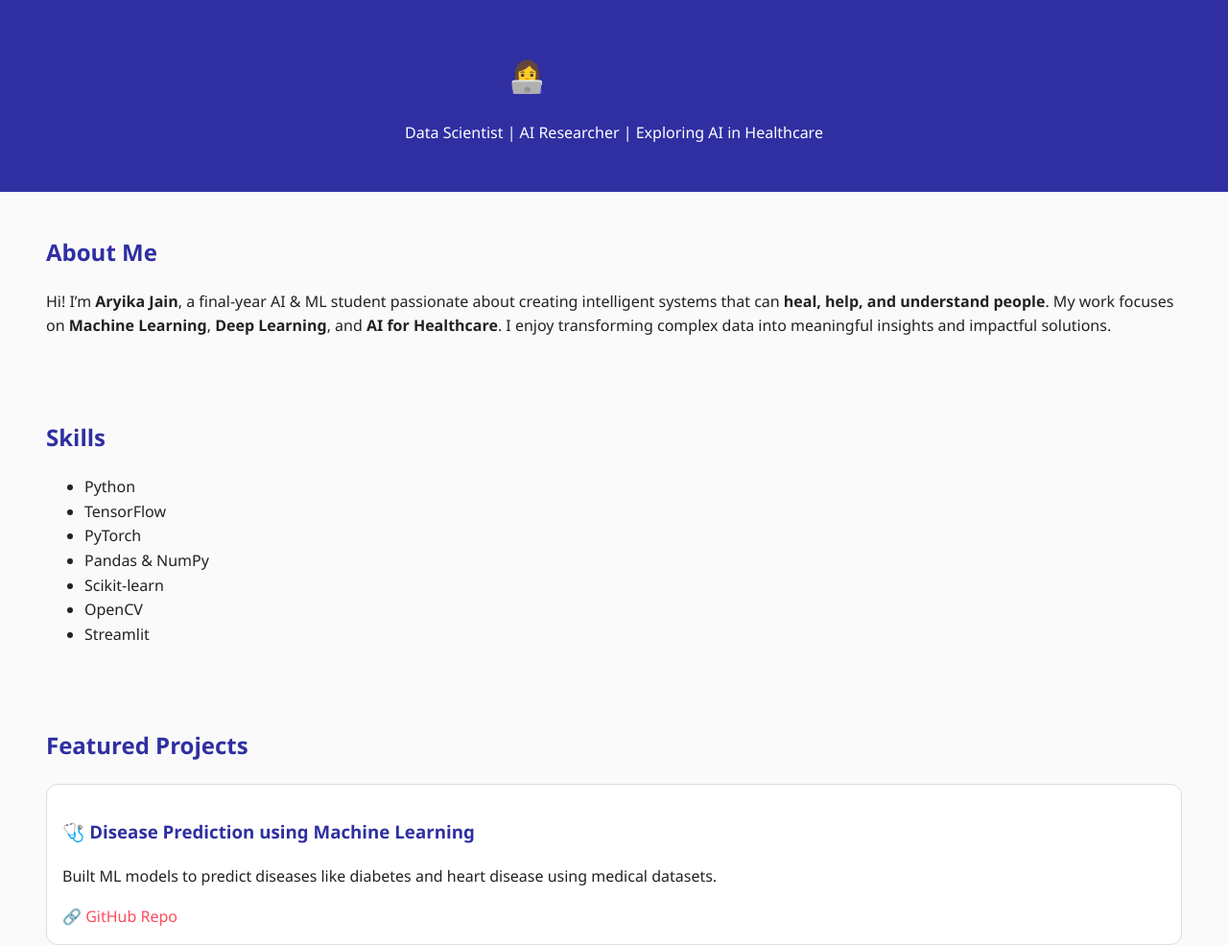
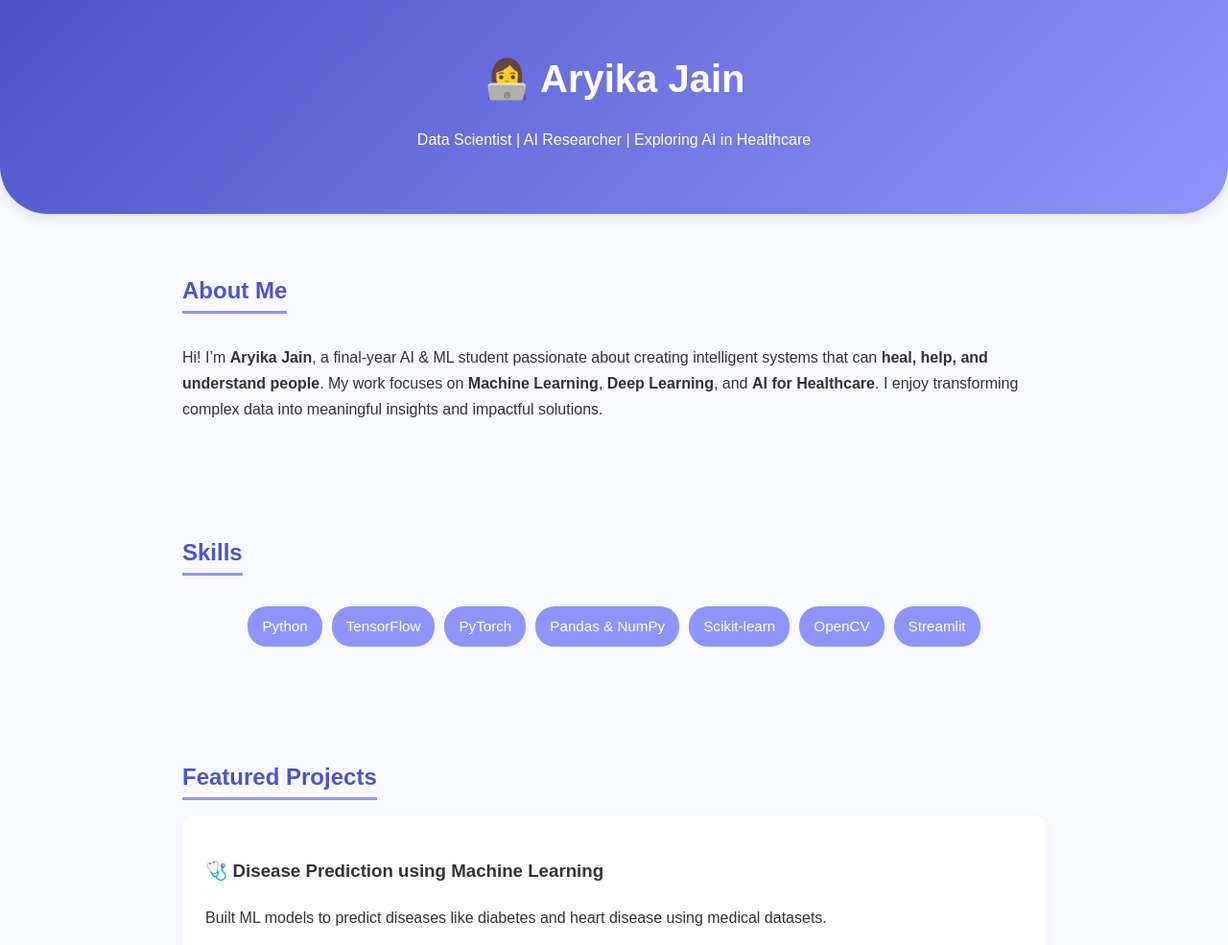
Before and after one commit to aryikajain/aryikajain.github.io, a plain HTML site: page index.html in a window 1280 px wide. Shown: the top 985 px of the page at 96% size. Drawn offline with Linux system fonts and the light colour scheme.

Commit message:
Update styles for body, header, and footer

```diff
--- a/style.css
+++ b/style.css
@@ -1,48 +1,87 @@
 body {
-  font-family: "Segoe UI", sans-serif;
-  background: #fafafa;
-  color: #222;
+  font-family: "Poppins", sans-serif;
+  background-color: #f8faff;
+  color: #333;
   margin: 0;
   padding: 0;
-  line-height: 1.6;
+  line-height: 1.7;
 }
 
 header {
-  background: #2f2fa2;
+  background: linear-gradient(135deg, #4e54c8, #8f94fb);
   color: white;
   text-align: center;
-  padding: 2rem 1rem;
+  padding: 3rem 1rem;
+  border-radius: 0 0 50px 50px;
+  box-shadow: 0 4px 15px rgba(0, 0, 0, 0.1);
+}
+
+h1 {
+  margin: 0;
+  font-size: 2.5rem;
+}
+
+h2 {
+  color: #4e54c8;
+  border-bottom: 3px solid #8f94fb;
+  display: inline-block;
+  margin-bottom: 1rem;
 }
 
 section {
-  padding: 1.5rem 3rem;
+  padding: 2.5rem 3rem;
+  max-width: 900px;
+  margin: auto;
 }
 
-h1, h2, h3 {
-  color: #2f2fa2;
+.skills {
+  display: flex;
+  flex-wrap: wrap;
+  gap: 10px;
+  list-style: none;
+  justify-content: center;
+  padding: 0;
+}
+
+.skills li {
+  background: #8f94fb;
+  color: white;
+  padding: 8px 15px;
+  border-radius: 20px;
+  font-size: 0.95rem;
 }
 
 .project {
-  border: 1px solid #ddd;
+  background: white;
   border-radius: 12px;
-  padding: 1rem;
-  margin-bottom: 1rem;
-  background: white;
+  padding: 1.5rem;
+  margin-bottom: 1.5rem;
+  box-shadow: 0 2px 10px rgba(0, 0, 0, 0.05);
+  transition: 0.3s;
+}
+
+.project:hover {
+  transform: translateY(-5px);
+  box-shadow: 0 4px 15px rgba(0, 0, 0, 0.15);
 }
 
 a {
-  color: #ff4b5c;
+  color: #4e54c8;
   text-decoration: none;
+  font-weight: 600;
 }
 
 a:hover {
+  color: #8f94fb;
   text-decoration: underline;
 }
 
 footer {
-  background: #2f2fa2;
+  background: #4e54c8;
   color: white;
   text-align: center;
-  padding: 1rem;
-  margin-top: 2rem;
+  padding: 1.5rem;
+  margin-top: 3rem;
+  border-radius: 30px 30px 0 0;
+  font-size: 0.9rem;
 }
```
